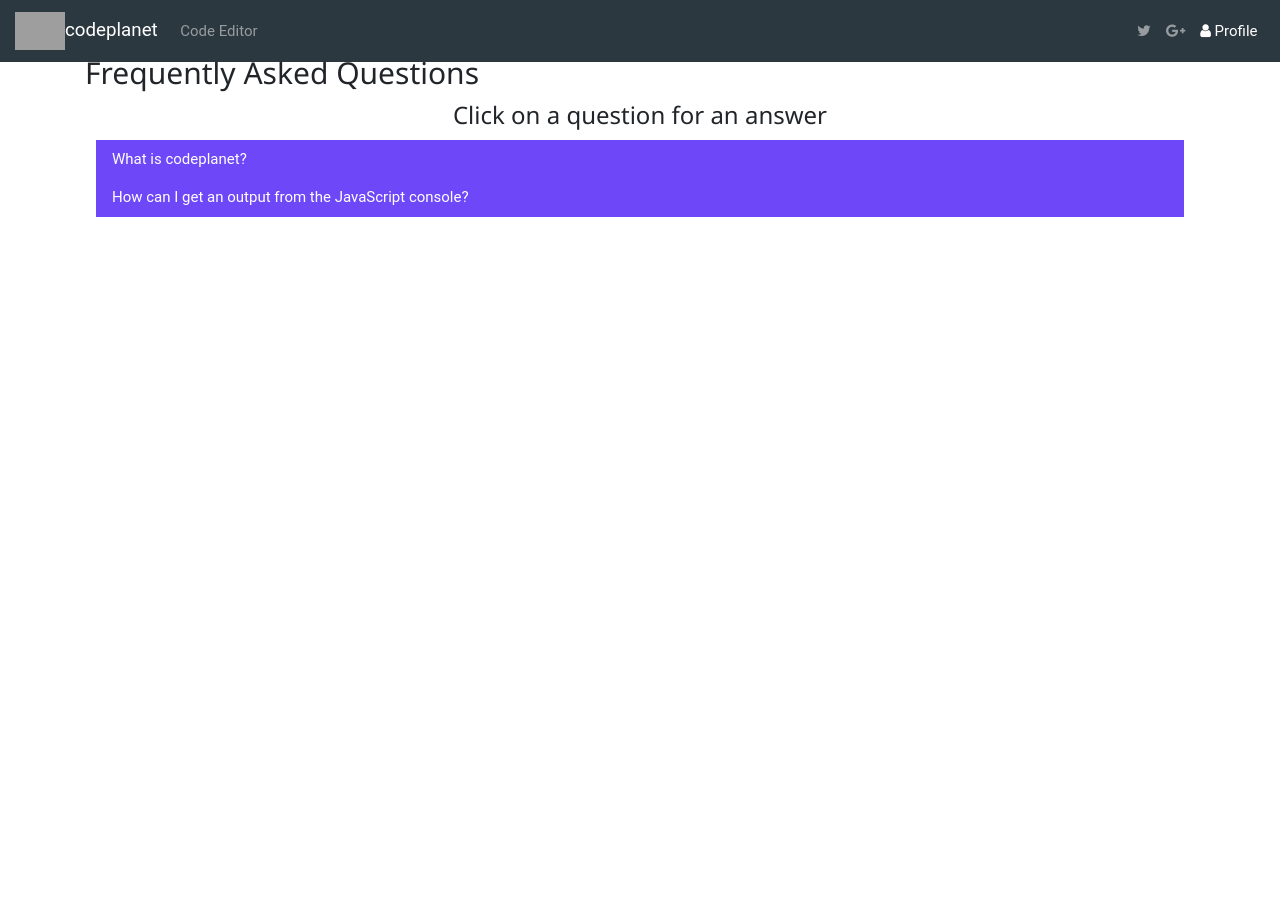
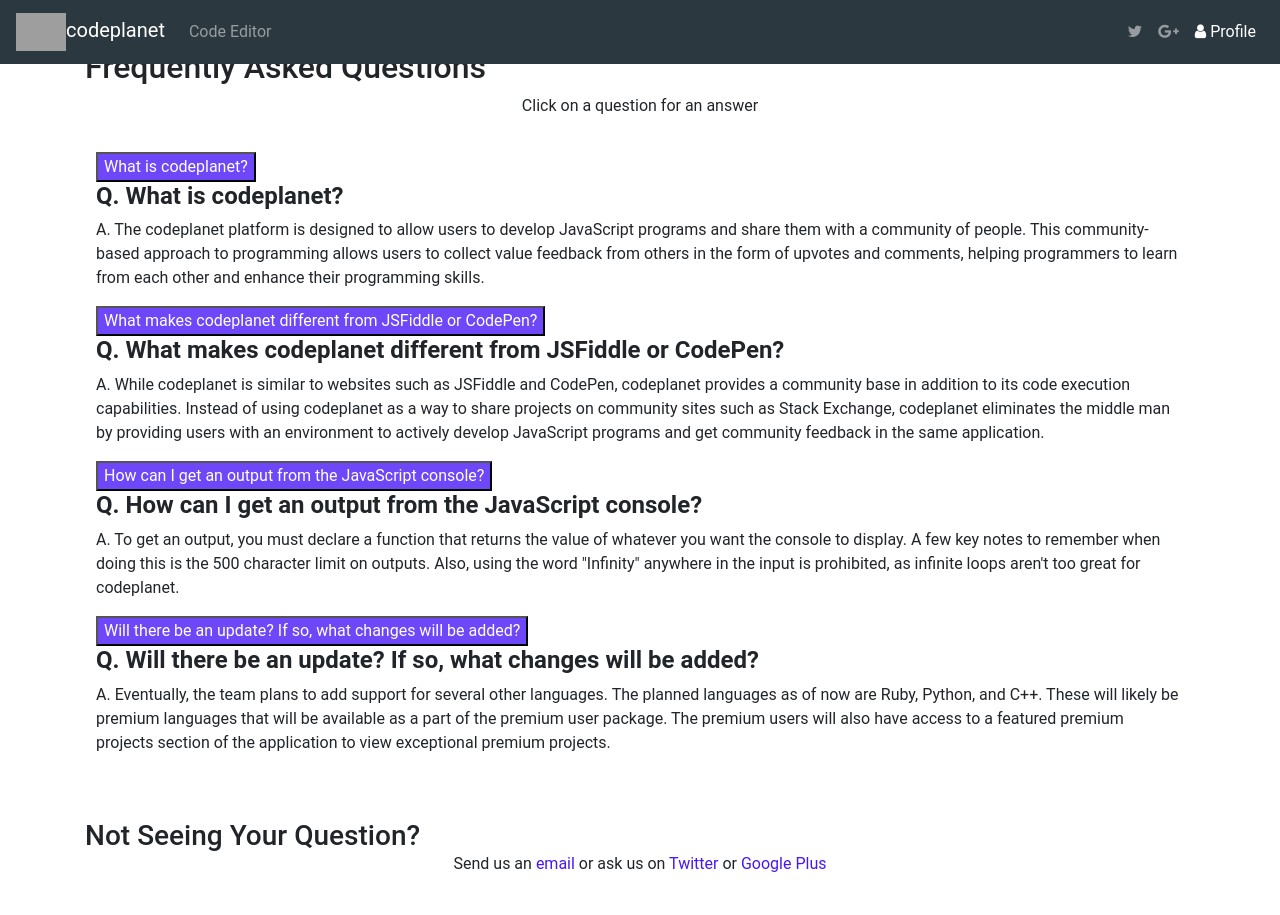
Before and after one commit to sethmaxwl/codeplanet, a PHP site: page /faq.php in a window 1280 px wide. Before the commit the page ends 217 px from the top, so only its background shows below. Run offline with PHP 8.4, Linux system fonts and the light colour scheme; the visitor is signed in with stand-in values (Sample User, id 1); some libraries are stand-ins or nearby versions; grey boxes are pictures that could not be loaded.

Commit message:
Commit 10/27

```diff
--- a/project_resources/MDB-Free/css/style.css
+++ b/project_resources/MDB-Free/css/style.css
@@ -39,7 +39,7 @@
 
 #editor_body {
   padding-top: 10%;
-  height: 100%;
+  height: 200vh;
 }
 
 @media (max-width: 979px) {
--- a/site_pages/faq.php
+++ b/site_pages/faq.php
@@ -5,7 +5,7 @@
     <meta charset="utf-8">
     <meta name="viewport" content="width=device-width, initial-scale=1, shrink-to-fit=no">
     <meta http-equiv="x-ua-compatible" content="ie=edge">
-    <title>codeplanet</title>
+    <title>FAQ - codeplanet</title>
     <link rel="icon" href="/images/planet.ico" type="image/x-icon">
     <!-- Font Awesome -->
     <link rel="stylesheet" href="https://maxcdn.bootstrapcdn.com/font-awesome/4.6.0/css/font-awesome.min.css">
@@ -16,13 +16,11 @@
     <!-- Your custom styles (optional) -->
     <link href="/project_resources/MDB-Free/css/style.css" rel="stylesheet">
     <link href="/project_resources/css/animate.css" rel="stylesheet">
-    <link rel="stylesheet" href="https://www.w3schools.com/w3css/4/w3.css">
     <script>
         function myFunction(id) {
             var x = document.getElementById(id);
             if (x.className.indexOf("w3-show") == -1) {
                 x.className += " w3-show";
-
             } else {
                 x.className = x.className.replace(" w3-show", "");
             }
@@ -54,10 +52,10 @@
   <body>
   <header class="animated fadeIn">
         <div class="container">
-            <div class="divider-new pt-5">
+            <div class="divider-new pt-5" style="margin-bottom: 0;">
                 <h2 class="h2-responsive wow" style="animation-name: none; visibility: visible;">Frequently Asked Questions</h2>
             </div>
-            <h3 class="h3-responsive wow" style="animation-name: none; visibility: visible; text-align: center;">Click on a question for an answer</h3>
+            <p style="animation-name: none; visibility: visible; text-align: center; margin-bottom: 3%;">Click on a question for an answer</p>
         </div>
 
             <!--Skeleton FAQ entry
@@ -70,16 +68,33 @@
 
             -->
         <div style="width: 85%; margin: auto;">
-            <button onclick="myFunction('Demo1')" class="w3-button w3-block w3-left-align">What is codeplanet?</button>
-            <div id="Demo1" class="w3-container w3-hide">
+            <button onclick="myFunction('Q1')" id="button1" class="w3-button w3-block w3-left-align">What is codeplanet?</button>
+            <div id="Q1" class="w3-container w3-hide">
                 <h4 class="h4-responsive wow" style="animation-name: none; visibility: visible;"><b>Q. What is codeplanet?</b></h4>
                 <p>A. The codeplanet platform is designed to allow users to develop JavaScript programs and share them with a community of people. This community-based approach to programming allows users to collect value feedback from others in the form of upvotes and comments, helping programmers to learn from each other and enhance their programming skills.</p>
                 </div>
-            <button onclick="myFunction('Demo2')" class="w3-button w3-block w3-left-align">How can I get an output from the JavaScript console?</button>
-            <div id="Demo2" class="w3-container w3-hide">
+            <button onclick="myFunction('Q2')" class="w3-button w3-block w3-left-align">What makes codeplanet different from JSFiddle or CodePen?</button>
+            <div id="Q2" class="w3-container w3-hide">
+                <h4 class="h4-responsive wow" style="animation-name: none; visibility: visible;"><b>Q. What makes codeplanet different from JSFiddle or CodePen?</b></h4>
+                <p>A. While codeplanet is similar to websites such as JSFiddle and CodePen, codeplanet provides a community base in addition to its code execution capabilities. Instead of using codeplanet as a way to share projects on community sites such as Stack Exchange, codeplanet eliminates the middle man by providing users with an environment to actively develop JavaScript programs and get community feedback in the same application.</p>
+            </div>
+            <button onclick="myFunction('Q3')" id="button2" class="w3-button w3-block w3-left-align">How can I get an output from the JavaScript console?</button>
+            <div id="Q3" class="w3-container w3-hide">
                 <h4 class="h4-responsive wow" style="animation-name: none; visibility: visible;"><b>Q. How can I get an output from the JavaScript console?</b></h4>
                 <p>A. To get an output, you must declare a function that returns the value of whatever you want the console to display. A few key notes to remember when doing this is the 500 character limit on outputs. Also, using the word "Infinity" anywhere in the input is prohibited, as infinite loops aren't too great for codeplanet.</p>
             </div>
+            <button onclick="myFunction('Demo4')" class="w3-button w3-block w3-left-align">Will there be an update? If so, what changes will be added?</button>
+            <div id="Demo4" class="w3-container w3-hide">
+                <h4 class="h4-responsive wow" style="animation-name: none; visibility: visible;"><b>Q. Will there be an update? If so, what changes will be added?</b></h4>
+                <p>A. Eventually, the team plans to add support for several other languages. The planned languages as of now are Ruby, Python, and C++. These will likely be premium languages that will be available as a part of the premium user package. The premium users will also have access to a featured premium projects section of the application to view exceptional premium projects.</p>
+            </div>
+        </div>
+
+        <div class="container">
+            <div class="divider-new pt-5">
+                <h3 class="h3-responsive wow" style="animation-name: none; visibility: visible; margin-bottom: 0;">Not Seeing Your Question?</h3>
+            </div>
+            <p style="animation-name: none; visibility: visible; text-align: center; padding-bottom: 2%;">Send us an <a href="mailto:codeplanet.codetn@gmail.com?Subject=Ticket%20Request" style= "color: #4717F6;" target="_blank">email</a> or ask us on <a href="https://twitter.com/codeplanet1" style= "color: #4717F6;" target="_blank">Twitter</a> or <a href="https://plus.google.com/u/3/109087039167043596848" style= "color: #4717F6;" target="_blank">Google Plus</a></p>
         </div>
     </header>
 
--- a/site_pages/navbar.php
+++ b/site_pages/navbar.php
@@ -1,12 +1,10 @@
 <?php
 session_start();
 $name = $_SESSION['username'];
-
 if ($name === Null) {
   echo '
-  <link rel="icon" href="/images/planet.ico" type="image/x-icon">
    <nav class="navbar navbar-expand-lg navbar-dark fixed-top" style="background-color: #342B46">
-    <a class="navbar-brand" href="main.php"><img src="/images/mdearth.png" style="width: 25px; height: auto; margin-right: 5%;">codeplanet</a>
+    <a class="navbar-brand" href="main.php"><img src="/images/mdearth.png" style="width: 25px; height: auto; margin-right: 5%; vertical-align: middle;">codeplanet</a>
     <button class="navbar-toggler" type="button" data-toggle="collapse" data-target="#navbarSupportedContent" aria-controls="navbarSupportedContent" aria-expanded="false" aria-label="Toggle navigation"><span class="navbar-toggler-icon"></span></button>
     <div class="collapse navbar-collapse" id="navbarSupportedContent">
       <ul class="navbar-nav mr-auto">
```
Also changed, not shown: site_pages/about.php (+19 -19 lines), site_pages/editor_page.php (+46 -23 lines), site_pages/login.php (+21 -24 lines).
